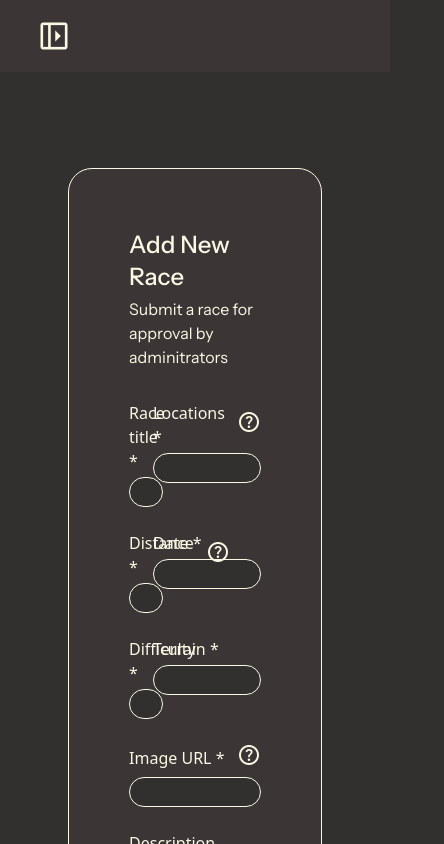
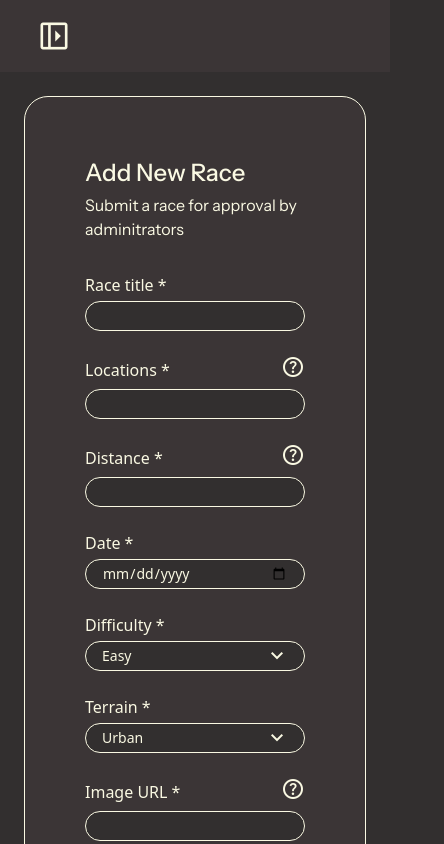
Before and after one commit to ellinorjohansson/Lopply, a Next.js app: page /add-race in a window 390 px wide. Shown: the top 844 px of the page, 444 px wide, since content can reach past the window. Built offline with nearby package versions, Linux system fonts and the light colour scheme; a web font is replaced by a local one.

Commit message:
✨(feature): added dropdown and moved everything with input to a folder

```diff
--- a/public/locales/en/common.json
+++ b/public/locales/en/common.json
@@ -93,9 +93,22 @@
     "distance": "Distance *",
     "date": "Date *",
     "difficulty": "Difficulty *",
+    "difficulty_options": {
+      "easy": "Easy",
+      "medium": "Medium",
+      "hard": "Hard"
+    },
     "terrain": "Terrain *",
+    "terrain_options": {
+      "urban": "Urban",
+      "costal": "Costal",
+      "mountain": "Mountain",
+      "desert": "Desert",
+      "forest": "Forest"
+    },
     "image_url": "Image URL *",
     "description": "Description",
-    "url_race_page": "URL to race page *"
+    "url_race_page": "URL to race page *",
+    "helper_text": {}
   }
 }
--- a/src/app/add-race/page.tsx
+++ b/src/app/add-race/page.tsx
@@ -1,8 +1,9 @@
 "use client";
 import PrimaryButton from "@/common/components/buttons/PrimaryButton";
 import SecondaryButton from "@/common/components/buttons/SecondaryButton";
+import DropdownField from "@/common/components/input/dropdownField/DropdownField";
 import HelperButton from "@/common/components/helperButton/HelperButton";
-import InputField from "@/common/components/inputField/InputField";
+import InputField from "@/common/components/input/inputField/InputField";
 import { useTranslation } from "@/common/hooks/useTranslation";
 import { useState } from "react";
 
@@ -10,6 +11,10 @@ const AddRace = () => {
   const b = useTranslation("buttons");
   const a = useTranslation("add_race_page");
   const v = useTranslation("validation");
+
+  const [categoryTerrain, setCategoryTerrain] = useState("");
+  const [categoryDifficulty, setCategoryDifficulty] = useState("");
+
 
   const [email, setEmail] = useState("");
   const [password, setPassword] = useState("");
@@ -32,7 +37,7 @@ const AddRace = () => {
   };
 
   return (
-    <section className="flex items-center justify-center min-h-screen p-4 m-20">
+    <section className="flex items-center justify-center min-h-screen p-4 m-2 md:m-20">
       <div className="bg-secondary border border-secondaryaccent rounded-3xl p-15 flex flex-col gap-6">
         <div className="flex flex-col gap-1 mb-2">
           <h3 className="text-2xl font-medium">
@@ -43,19 +48,21 @@ const AddRace = () => {
           </span>
         </div>
         <form onSubmit={handleSubmit} className="grid grid-cols-1 md:grid-cols-2 gap-6">
-          <div className="col-span-1">
+          <div className="col-span-2 md:col-span-1">
             <InputField
               label={a("race_title")}
               size="small"
+              type="text"
               value={email}
               onChange={(e) => setEmail(e.target.value)}
               error={errors.email}
             />
           </div>
-          <div className="col-span-1">
+          <div className="col-span-2 md:col-span-1">
             <InputField
               label={a("locations")}
               size="small"
+              type="text"
               value={password}
               onChange={(e) => setPassword(e.target.value)}
               error={errors.password}
@@ -64,10 +71,11 @@ const AddRace = () => {
               }
             />
           </div>
-          <div className="col-span-1">
+          <div className="col-span-2 md:col-span-1">
             <InputField
               label={a("distance")}
               size="small"
+              type="number"
               value={password}
               onChange={(e) => setPassword(e.target.value)}
               error={errors.password}
@@ -76,31 +84,40 @@ const AddRace = () => {
               }
             />
           </div>
-          <div className="col-span-1">
+          <div className="col-span-2 md:col-span-1">
             <InputField
               label={a("date")}
               size="small"
+              type="date"
               value={password}
               onChange={(e) => setPassword(e.target.value)}
               error={errors.password}
             />
           </div>
-          <div className="col-span-1">
-            <InputField
+          <div className="col-span-2 md:col-span-1">
+            <DropdownField
               label={a("difficulty")}
-              size="small"
-              value={password}
-              onChange={(e) => setPassword(e.target.value)}
-              error={errors.password}
+              value={categoryDifficulty}
+              onChange={(e) => setCategoryDifficulty(e.target.value)}
+              options={[
+                { value: "1", label: a("difficulty_options.easy") },
+                { value: "2", label: a("difficulty_options.medium") },
+                { value: "3", label: a("difficulty_options.hard") },
+              ]}
             />
           </div>
-          <div className="col-span-1">
-            <InputField
+          <div className="col-span-2 md:col-span-1">
+            <DropdownField
               label={a("terrain")}
-              size="small"
-              value={password}
-              onChange={(e) => setPassword(e.target.value)}
-              error={errors.password}
+              value={categoryTerrain}
+              onChange={(e) => setCategoryTerrain(e.target.value)}
+              options={[
+                { value: "1", label: a("terrain_options.urban") },
+                { value: "2", label: a("terrain_options.costal") },
+                { value: "3", label: a("terrain_options.mountain") },
+                { value: "4", label: a("terrain_options.desert") },
+                { value: "5", label: a("terrain_options.forest") },
+              ]}
             />
           </div>
 
@@ -108,6 +125,7 @@ const AddRace = () => {
             <InputField
               label={a("image_url")}
               size="medium"
+              type="text"
               value={password}
               onChange={(e) => setPassword(e.target.value)}
               error={errors.password}
@@ -120,6 +138,7 @@ const AddRace = () => {
             <InputField
               label={a("description")}
               size="medium"
+              type="text"
               value={password}
               onChange={(e) => setPassword(e.target.value)}
               error={errors.password}
@@ -130,6 +149,7 @@ const AddRace = () => {
             <InputField
               label={a("url_race_page")}
               size="medium"
+              type="text"
               value={password}
               onChange={(e) => setPassword(e.target.value)}
               error={errors.password}
--- a/src/app/admin/login/page.tsx
+++ b/src/app/admin/login/page.tsx
@@ -1,6 +1,6 @@
 "use client";
 import PrimaryButton from "@/common/components/buttons/PrimaryButton";
-import InputField from "@/common/components/inputField/InputField";
+import InputField from "@/common/components/input/inputField/InputField";
 import { useTranslation } from "@/common/hooks/useTranslation";
 import { useState } from "react";
 
--- a/src/app/user/login/page.tsx
+++ b/src/app/user/login/page.tsx
@@ -1,6 +1,6 @@
 "use client";
 import PrimaryButton from "@/common/components/buttons/PrimaryButton";
-import InputField from "@/common/components/inputField/InputField";
+import InputField from "@/common/components/input/inputField/InputField";
 import { useTranslation } from "@/common/hooks/useTranslation";
 import { useState } from "react";
 
--- a/src/app/user/signup/page.tsx
+++ b/src/app/user/signup/page.tsx
@@ -1,7 +1,7 @@
 "use client";
 import PrimaryButton from "@/common/components/buttons/PrimaryButton";
 import HelperButton from "@/common/components/helperButton/HelperButton";
-import InputField from "@/common/components/inputField/InputField";
+import InputField from "@/common/components/input/inputField/InputField";
 import { useTranslation } from "@/common/hooks/useTranslation";
 import { useState } from "react";
 
--- a/src/common/components/buttons/PrimaryButton.tsx
+++ b/src/common/components/buttons/PrimaryButton.tsx
@@ -12,7 +12,7 @@ const PrimaryButton = ({ text, icon, size = "medium", onClick }: PrimaryButtonPr
 	const sizeClasses = {
 		small: "py-2 px-4 text-sm",
 		medium: "py-2 px-23 text-base",
-		large: "py-1 px-23 sm:px-40 md:px-50 text-base"
+		large: "py-1 px-17 sm:px-40 md:px-40 text-base"
 	}[size];
 
 	return (
--- a/src/common/components/buttons/SecondaryButton.tsx
+++ b/src/common/components/buttons/SecondaryButton.tsx
@@ -11,7 +11,7 @@ const SecondaryButton = ({ text, icon, size = "medium" }: SecondaryButtonProps)
     const sizeClasses = {
         small: "py-2 px-4 text-sm",
         medium: "py-2 px-23 text-base",
-        large: "py-2 px-60 text-base"
+        large: "py-1 px-23 sm:px-40 md:px-50 text-base"
     }[size];
 
     return (
--- /dev/null
+++ b/src/common/components/input/dropdownField/DropdownField.tsx
@@ -0,0 +1,72 @@
+"use client";
+
+import { ReactNode } from "react";
+
+export interface DropdownProps {
+  label: string;
+  size?: "small" | "medium";
+  error?: string;
+  value?: string;
+  onChange?: React.ChangeEventHandler<HTMLSelectElement>;
+  id?: string;
+  helpButton?: ReactNode;
+  options: { value: string; label: string }[];
+}
+
+const DropdownField = ({
+  label,
+  size = "medium",
+  error,
+  value,
+  onChange,
+  id,
+  helpButton,
+  options,
+}: DropdownProps) => {
+  const selectId = id || `select-${label.toLowerCase().replace(/\s+/g, "-")}`;
+
+  const sizeClasses = {
+    small: "px-4 text-sm sm:text-base w-full max-w-[280px]",
+    medium: "px-4 text-sm sm:text-base w-full max-w-[630px]",
+  }[size];
+
+  return (
+    <div className="flex flex-col">
+      <div className="flex items-center justify-between mb-1">
+        <div className="flex items-center">
+          <label htmlFor={selectId} className="font-sans font-medium text-secondaryaccent">
+            {label}
+          </label>
+          {error && <span className="text-errortext text-sm ml-3">{error}</span>}
+        </div>
+
+        {helpButton && <div className="shrink-0 ml-3">{helpButton}</div>}
+      </div>
+
+      <div className="relative">
+        <select
+          id={selectId}
+          value={value}
+          onChange={onChange}
+          className={`appearance-none border rounded-3xl py-1 bg-primary text-secondaryaccent
+            ${sizeClasses}
+            ${error ? "border-error" : "border-secondaryaccent"}
+            focus:border-primaryaccent
+          `}
+        >
+          {options.map((opt) => (
+            <option key={opt.value} value={opt.value}>
+              {opt.label}
+            </option>
+          ))}
+        </select>
+
+        <span className="material-symbols-outlined absolute right-4 top-1/2 -translate-y-1/2 text-secondaryaccent pointer-events-none">
+          keyboard_arrow_down
+        </span>
+      </div>
+    </div>
+  );
+};
+
+export default DropdownField;
--- a/src/common/components/inputField/InputField.tsx
+++ b/src/common/components/input/inputField/InputField.tsx
@@ -10,6 +10,7 @@ export interface InputFieldProps {
 	id?: string;
 	helpButton?: React.ReactNode;
 	height?: string;
+	type: string;
 }
 
 const InputField = ({
@@ -22,12 +23,13 @@ const InputField = ({
 	id,
 	helpButton,
 	height,
+	type
 }: InputFieldProps) => {
 	const inputId = id || `input-${label.toLowerCase().replace(/\s+/g, "-")}`;
 
 	const sizeClasses = {
-		small: "px-4 text-sm sm:text-base w-full max-w-[280px]",
-		medium: "px-4 text-sm sm:text-base w-full max-w-[630px]",
+		small: "px-4 text-sm sm:text-base w-full md:max-w-[280px]",
+		medium: "px-4 text-sm sm:text-base w-full md:max-w-[630px]",
 	}[size];
 
 	return (
@@ -49,7 +51,7 @@ const InputField = ({
 
 			<input
 				id={inputId}
-				type="text"
+				type={type}
 				value={value}
 				onChange={onChange}
 				onClick={onClick}
```
